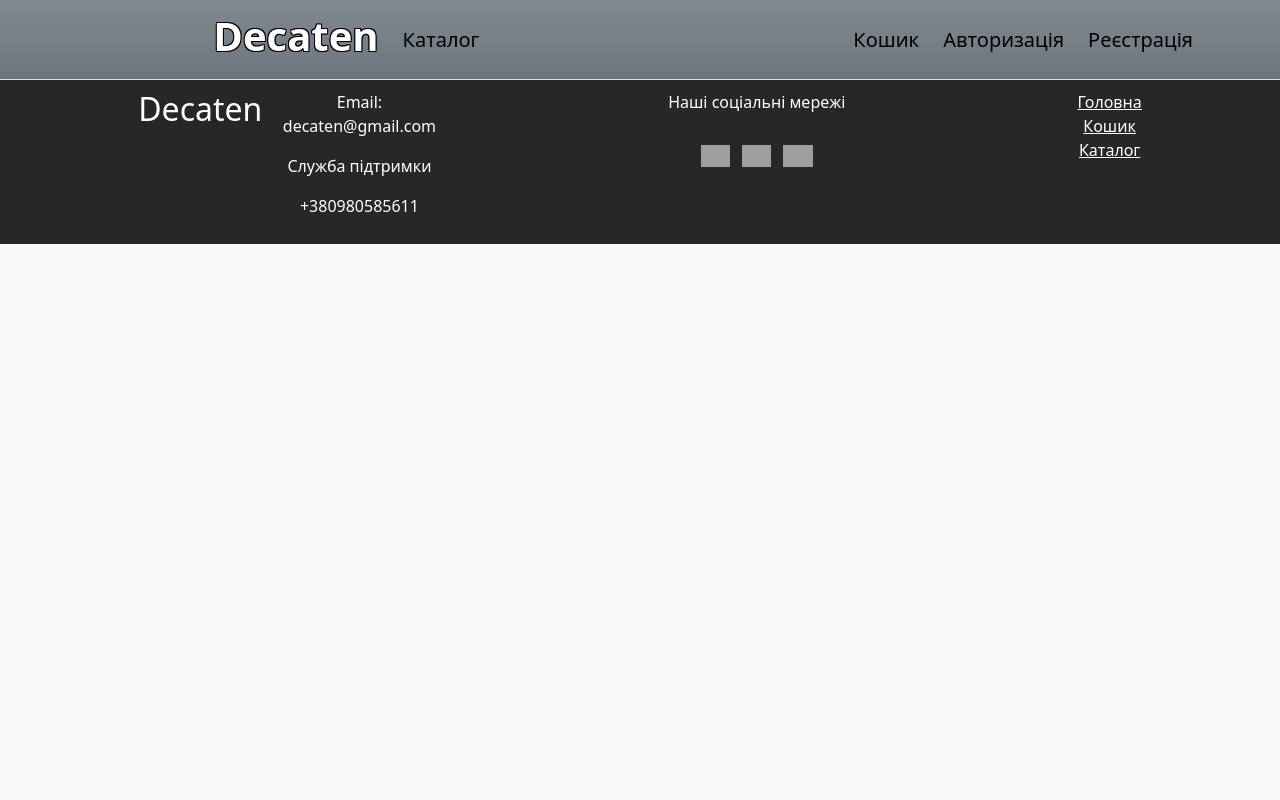
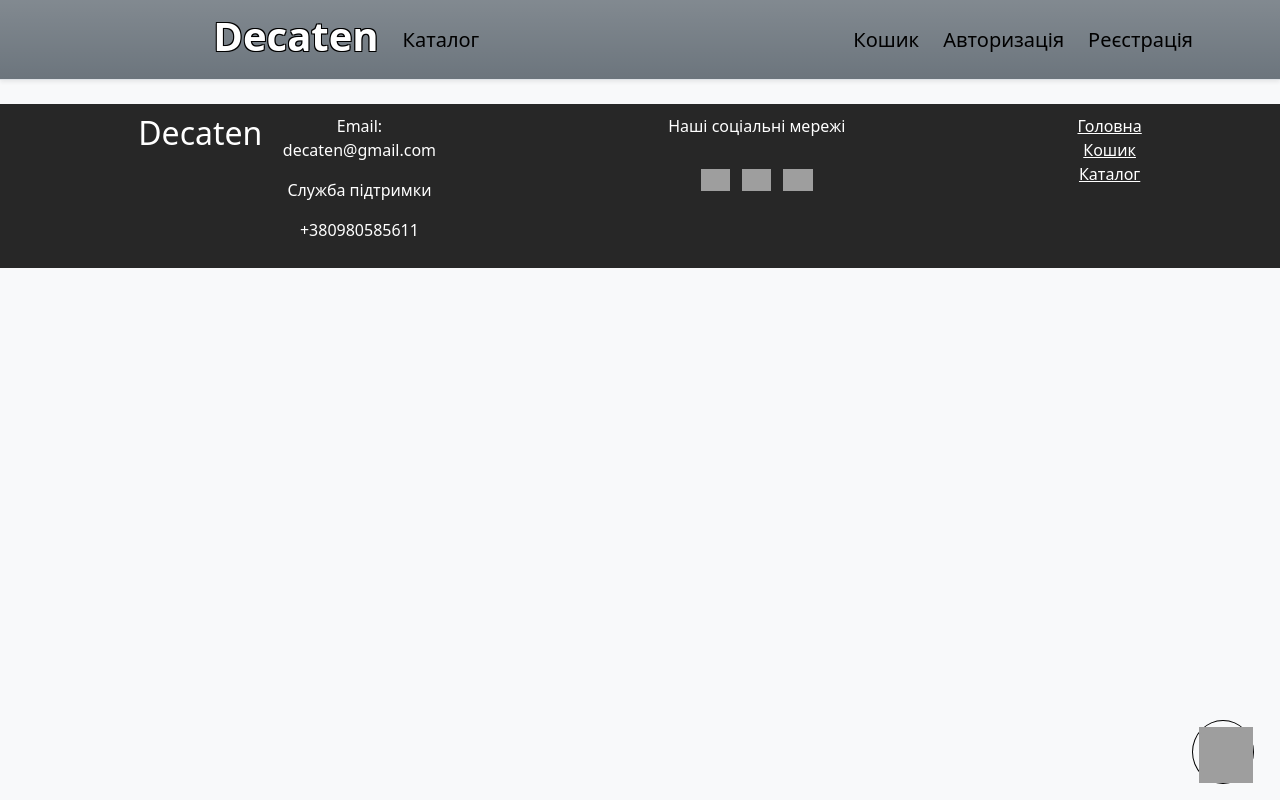
Before and after one commit to PrymushAnton/Decaten, a Django app: page /base/ in a window 1280 px wide. Run offline with Django 4.2, Linux system fonts and the light colour scheme; some libraries are stand-ins or nearby versions; grey boxes are pictures that could not be loaded.

Commit message:
Didn't fixed, don't toch please

```diff
--- a/decaten/decaten/base/static/base/css/base.css
+++ b/decaten/decaten/base/static/base/css/base.css
@@ -179,3 +179,58 @@ header a:hover {
     text-shadow: 0px 2px 10px;
     border: 0px solid black;
 }
+
+#button_support {
+    position: fixed;
+    right: 2%;
+    bottom: 2%;
+    height: 8%;
+    border-radius: 50%;
+    border: 1px solid black;
+    transition: all 0.7s;
+}
+
+#button_support img {
+    margin: 10%;
+    width: 90%;
+    height: 90%;
+    position: relative;
+}
+
+.mybtn {
+    width: 0px;
+    height: 0px;
+    border: 0px solid black;
+}
+
+#button_support:hover {
+    background-color: rgb(167, 167, 167);
+    border: 1px solid rgb(167, 167, 167);
+    box-shadow: 0px 0px 10px 2px rgb(167, 167, 167);
+}
+
+#inputs {
+    display: flex;
+    flex-direction: row;
+    width: 92%;
+    bottom: 0px;
+    left: 0px;
+    position: fixed;
+
+}
+
+#inputs button {
+    height: 50px;
+    width: 10%;
+    border-radius: 10px;
+}
+
+#inputs button img {
+    height: 100%;
+}
+
+
+#inputs textarea{
+    resize: none;
+    width: 95%;
+}
--- /dev/null
+++ b/decaten/decaten/base/static/base/js/js.js
@@ -0,0 +1,2 @@
+console.log($("#button_support").height())
+$("#button_support").css("width", `${$("#button_support").height()}px`)
--- a/decaten/decaten/base/templates/base/base.html
+++ b/decaten/decaten/base/templates/base/base.html
@@ -8,6 +8,7 @@
     <link rel="stylesheet" href="{% static 'base/css/css/bootstrap.css' %}">
     <script defer src="{% static 'base/js/bootstrap.js' %}"></script>
     <script defer src="{% static 'base\js\jquery-3.7.1.min.js' %}"></script>
+    <script defer src="{% static 'base\js\js.js' %}"></script>
     {% block link %}
 
     {% endblock link %}
@@ -15,7 +16,7 @@
 
 </head>
 <!-- class="d-flex flex-column" -->
-<body class="bg-light">
+<body class="bg-light" id="body">
 
     <header class="w-100 d-flex align-items-center border-bottom shadow-sm bg-secondary bg-gradient" style="width: 100%;">
 
@@ -47,8 +48,33 @@
         {% block main %}
 
         {% endblock %}
+        <button type="button" class="mybtn" data-bs-toggle="modal" data-bs-target="#exampleModal">
+            <div id="button_support">
+                <img src="https://www.svgrepo.com/show/448396/discussion-circle.svg" alt="">
+            </div>
+
+        </button>
+
+          <!-- Modal -->
+        <div class="modal fade" id="exampleModal" tabindex="-1" aria-labelledby="exampleModalLabel" aria-hidden="true">
+            <div class="modal-dialog">
+                <div class="modal-content">
+                <div class="modal-header">
+                    <h1 class="modal-title fs-5" id="exampleModalLabel">Підтвердження дії</h1>
+                    <button type="button" class="btn-close" data-bs-dismiss="modal" aria-label="Close"></button>
+                </div>
+                <div class="modal-body">
+                    Після того як ви натиснете на кнопку перейти до чату ви перейдете на сторінку чату з підтримкою. ВОна може відповісти вам напротязі найближчих 5 хвилин. Підтримка відповідае тільки на прості питання!
+                </div>
+                <div class="modal-footer">
+                    <button type="button" class="btn btn-secondary" data-bs-dismiss="modal">Закрити</button>
+                    <a href="{% url 'support' %}"><button type="button" class="btn btn-primary">Перейти до чату</button></a>
+                </div>
+                </div>
+            </div>
+        </div>
     </main>
-    <footer>
+    <footer id="footer">
         <h2><a href="">Decaten</a></h2>
         <div class="phone_and_email">
             <p>Email: decaten@gmail.com</p>
--- a/decaten/decaten/base/views.py
+++ b/decaten/decaten/base/views.py
@@ -3,3 +3,6 @@ from django.shortcuts import render
 # Create your views here.
 def base(request):
     return render(request, 'base/base.html')
+
+def support_chat(request):
+    return render(request, "base/support.html")
--- a/decaten/decaten/decaten/settings.py
+++ b/decaten/decaten/decaten/settings.py
@@ -26,7 +26,7 @@ SECRET_KEY = 'django-insecure-ic*@ke(zuex8_9#4r++cphf81h@w!(x+=j(1!d=k$$)-alv#cb
 # SECURITY WARNING: don't run with debug turned on in production!
 DEBUG = True
 
-ALLOWED_HOSTS = []
+ALLOWED_HOSTS = ["*"]
 
 
 # Application definition
--- a/decaten/decaten/decaten/urls.py
+++ b/decaten/decaten/decaten/urls.py
@@ -19,7 +19,7 @@ from django.urls import path
 from decaten.settings import DEBUG, MEDIA_URL, MEDIA_ROOT
 from django.conf.urls.static import static
 from main.views import *
-from base.views import base
+from base.views import base, support_chat
 from user.views import log_page, reg_page,logout_page, validate_account, log_in_account
 from catalog_product.views import *
 from cart.views import *
@@ -42,6 +42,7 @@ urlpatterns = [
     path('product_image_main/', product_image_main, name='product_image_main'),
     path('product/get_flavour_image/', get_flavour_image, name='product_page'),
     path('cart/', cart, name='cart'),
+    path('support/', support_chat, name='support'),
     # path('cart/get_flavour_image/', get_flavour_image_cart, name='get_flavour_image_Cart'),
 ]
 
```
Also changed, not shown: decaten/decaten/base/static/base/js/support.js (added, +43 -0 lines), decaten/decaten/base/templates/base/support.html (added, +15 -0 lines), py.py (added, +29 -0 lines), decaten/decaten/db.sqlite3.
